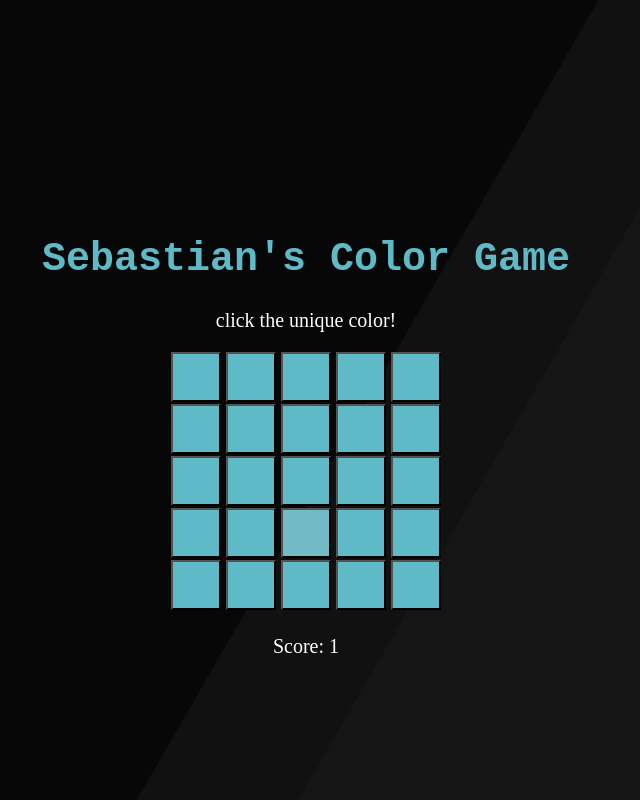
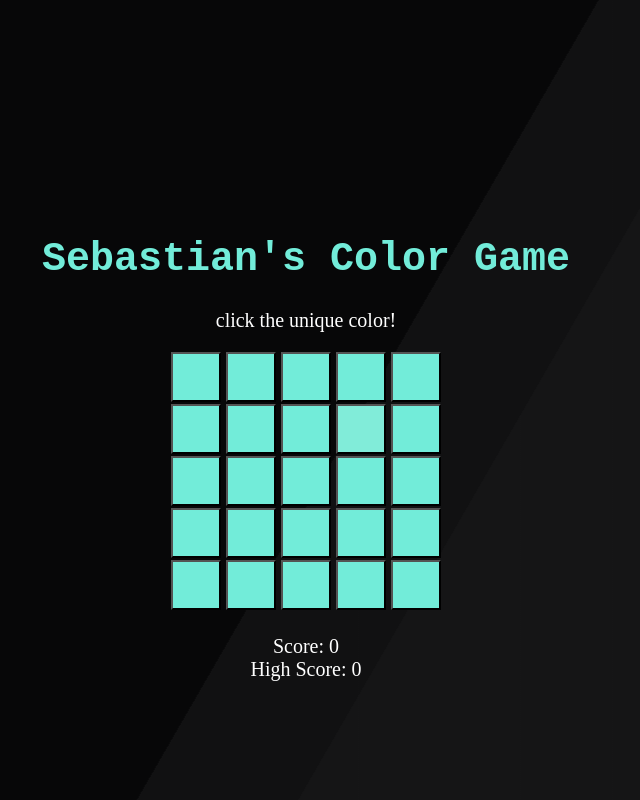
Before and after one commit to SebastianD101/Color-Game, a plain HTML site: page index.html in a window 1280 px wide. Both pictures are taken after a click on the button 530 px from the left and 377 px from the top of the page. Shown: the whole page, without its empty margins (334-974 px from the left). Drawn offline with Linux system fonts and the light colour scheme.

Commit message:
fixed score bug

```diff
--- a/app.js
+++ b/app.js
@@ -1,11 +1,143 @@
 var score = -1;
-function myFunction() {
+
+var randomArr = [];
+var highScore = 0;
+
+function tile1() {
+    myFunction(1);
+}
+
+function tile2() {
+    myFunction(2);
+}
+
+function tile3() {
+    myFunction(3);
+}
+
+function tile4() {
+    myFunction(4);
+}
+
+function tile5() {
+    myFunction(5);
+}
+function tile6() {
+    myFunction(6);
+}
+
+function tile7() {
+    myFunction(7);
+}
+
+function tile8() {
+    myFunction(8);
+}
+
+function tile9() {
+    myFunction(9);
+}
+
+function tile10() {
+    myFunction(10);
+}
+
+function tile11() {
+    myFunction(11);
+}
+
+function tile12() {
+    myFunction(12);
+}
+
+function tile13() {
+    myFunction(13);
+}
+
+function tile14() {
+    myFunction(14);
+}
+
+function tile15() {
+    myFunction(15);
+}
+
+function tile16() {
+    myFunction(16);
+}
+
+function tile17() {
+    myFunction(17);
+}
+
+function tile18() {
+    myFunction(18);
+}
+
+function tile19() {
+    myFunction(19);
+}
+
+function tile20() {
+    myFunction(20);
+}
+
+function tile21() {
+    myFunction(21);
+}
+
+function tile22() {
+    myFunction(22);
+}
+
+function tile23() {
+    myFunction(23);
+}
+
+function tile24() {
+    myFunction(24);
+}
+
+function tile25() {
+    myFunction(25);
+}
+
+function myFunction(tileNum) {
     const random = Math.floor(Math.random() * 25 + 1);
+    randomArr.push(random);
     const r = Math.floor(Math.random() * 254 + 1);
     const g = Math.floor(Math.random() * 254 + 1);
     const b = Math.floor(Math.random() * 254 + 1);
-    const r2 = r + 20;
-    score = score + 1;
+    var r2 = r;
+    var g2 = g;
+    var b2 = b;
+    if (r > 200) {
+        r2 = r - 15;
+    } else {
+        r2 = r + 15;
+    }
+
+    if (g > 200) {
+        g2 = g - 15;
+    } else {
+        g2 = g + 15;
+    }
+
+    if (b > 200) {
+        b2 = b - 15;
+    } else {
+        b2 = b + 15;
+    }
+
+    if (tileNum == randomArr[randomArr.length - 2]) {
+        score = score + 1;
+    } else {
+        score = 0;
+    }
+
+    if (score > highScore) {
+        highScore = score;
+    }
     document.getElementById('id1').style.color = "rgb(" + r + ", " + g + "," + b + ")";
     document.getElementById('1').style.backgroundColor = "rgb(" + r + ", " + g + "," + b + ")";
     document.getElementById('2').style.backgroundColor = "rgb(" + r + ", " + g + "," + b + ")";
@@ -34,5 +166,5 @@ function myFunction() {
     document.getElementById('25').style.backgroundColor = "rgb(" + r + ", " + g + "," + b + ")";
     document.getElementById(random).style.backgroundColor = "rgb(" + r2 + ", " + g + "," + b + ")";
     document.getElementById('demo').innerHTML = score;
-
+    document.getElementById('highScore').innerHTML = highScore;
 }
--- a/index.html
+++ b/index.html
@@ -18,32 +18,33 @@
 <div class="area">
     <center>
         <p>click the unique color!</p>
-        <button class="colorButton" id="1" onclick="myFunction()"></button>
-        <button id="2" onclick="myFunction()"></button>
-        <button id="3" onclick="myFunction()"></button>
-        <button id="4" onclick="myFunction()"></button>
-        <button id="5" onclick="myFunction()"></button><br>
-        <button id="6" onclick="myFunction()"></button>
-        <button id="7" onclick="myFunction()"></button>
-        <button id="8" onclick="myFunction()"></button>
-        <button id="9" onclick="myFunction()"></button>
-        <button id="10" onclick="myFunction()"></button><br>
-        <button id="11" onclick="myFunction()"></button>
-        <button id="12" onclick="myFunction()"></button>
-        <button id="13" onclick="myFunction()"></button>
-        <button id="14" onclick="myFunction()"></button>
-        <button id="15" onclick="myFunction()"></button><br>
-        <button id="16" onclick="myFunction()"></button>
-        <button id="17" onclick="myFunction()"></button>
-        <button id="18" onclick="myFunction()"></button>
-        <button id="19" onclick="myFunction()"></button>
-        <button id="20" onclick="myFunction()"></button><br>
-        <button id="21" onclick="myFunction()"></button>
-        <button id="22" onclick="myFunction()"></button>
-        <button id="23" onclick="myFunction()"></button>
-        <button id="24" onclick="myFunction()"></button>
-        <button id="25" onclick="myFunction()"></button><br><br>
-        Score: <a id="demo"></a>
+        <button class="colorButton" id="1" onclick="tile1()"></button>
+        <button id="2" onclick="tile2()"></button>
+        <button id="3" onclick="tile3()"></button>
+        <button id="4" onclick="tile4()"></button>
+        <button id="5" onclick="tile5()"></button><br>
+        <button id="6" onclick="tile6()"></button>
+        <button id="7" onclick="tile7()"></button>
+        <button id="8" onclick="tile8()"></button>
+        <button id="9" onclick="tile9()"></button>
+        <button id="10" onclick="tile10()"></button><br>
+        <button id="11" onclick="tile11()"></button>
+        <button id="12" onclick="tile12()"></button>
+        <button id="13" onclick="tile13()"></button>
+        <button id="14" onclick="tile14()"></button>
+        <button id="15" onclick="tile15()"></button><br>
+        <button id="16" onclick="tile16()"></button>
+        <button id="17" onclick="tile17()"></button>
+        <button id="18" onclick="tile18()"></button>
+        <button id="19" onclick="tile19()"></button>
+        <button id="20" onclick="tile20()"></button><br>
+        <button id="21" onclick="tile21()"></button>
+        <button id="22" onclick="tile22()"></button>
+        <button id="23" onclick="tile23()"></button>
+        <button id="24" onclick="tile24()"></button>
+        <button id="25" onclick="tile25()"></button><br><br>
+        Score: <a id="demo"></a><br>
+        High Score: <a id="highScore"></a>
     </center>
 </div>
 <script>
```
